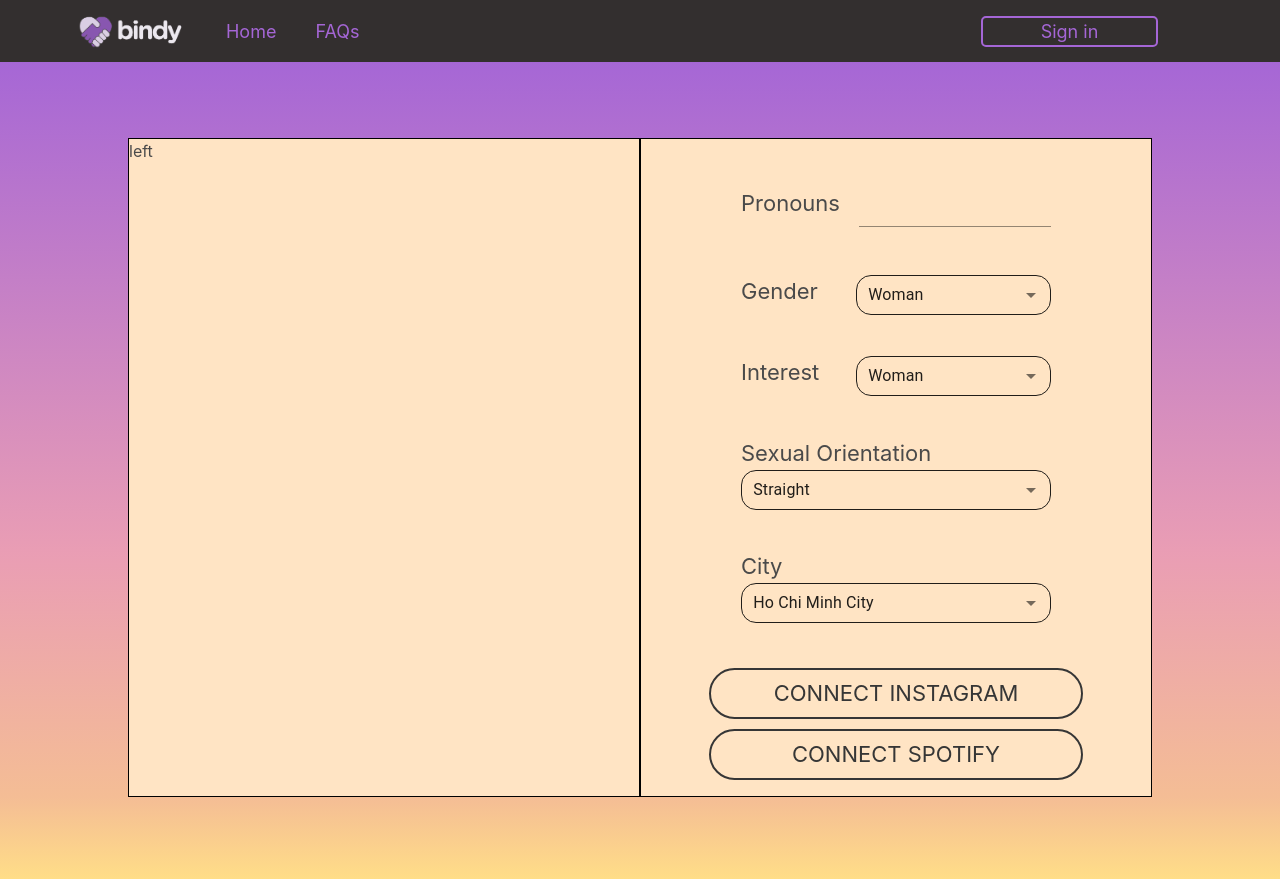
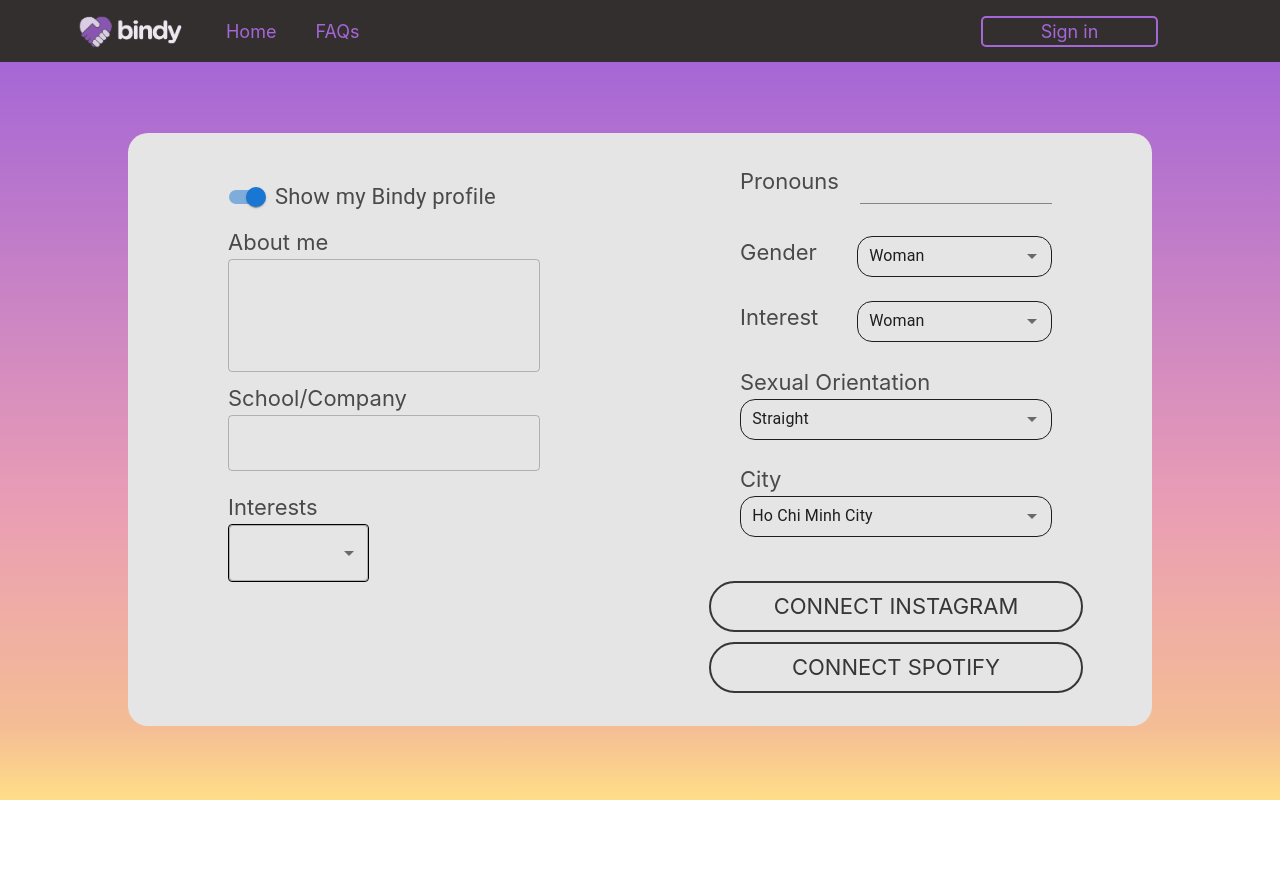
Before and after one commit to sangle-developh/Blindr, a React (Create React App) app: page /account in a window 1280 px wide. After the commit the page ends 800 px from the top, so only its background shows below. Built offline with nearby package versions, Linux system fonts and the light colour scheme.

Commit message:
left_column (#12)
add left_column for account page

```diff
--- a/src/Components/Account/components/RightPanel.js
+++ b/src/Components/Account/components/RightPanel.js
@@ -19,7 +19,7 @@ const useStyles = makeStyles({
     display: 'flex',
     flexDirection: 'row',
     justifyContent: 'space-between',
-    margin: '3rem 100px 2rem 100px',
+    margin: '2rem 100px 1rem 100px',
   },
 
   formControl: {
@@ -93,7 +93,7 @@ const RightPanel = () => {
   const [city, setCity] = useState('');
 
   return (
-    <div className="box-column right-box">
+    <div className="right-column right-box">
       <div className={classes.formField}>
         <h3>Pronouns</h3>
         <TextField
--- a/src/Components/Account/index.css
+++ b/src/Components/Account/index.css
@@ -15,12 +15,23 @@
   display: flex;
 }
 
-.box-column {
+.left-column {
   flex: 1 1;
-  background-color: bisque;
-  border: 1px black solid;
+  background-color: 'white';
+  display: flex;
+  flex-direction: column;
+  align-items: flex-start;
 }
 
+.right-column {
+  flex: 1 1;
+  background-color: 'white';
+}
+
+.field {
+  flex-direction: column;
+  flex: 1 1;
+}
 h3 {
   font-size: 22px;
 }
--- a/src/Components/Account/index.js
+++ b/src/Components/Account/index.js
@@ -1,16 +1,125 @@
-import React from 'react';
+import React, { useState } from 'react';
+import { makeStyles } from '@material-ui/styles';
+import Grid from '@material-ui/core/Grid';
+import FormControlLabel from '@material-ui/core/FormControlLabel';
+import Switch from '@material-ui/core/Switch';
+import TextField from '@material-ui/core/TextField';
 import './index.css';
 import RightPanel from './components/RightPanel';
+import MultilineTextFields from './menu';
 
-const Account = () => {
+const useStyles = makeStyles({
+  gridItem: {
+    width: '100%',
+  },
+  leftColumnRoot: {
+    direction: 'column',
+    alignItems: 'flex-start',
+    gap: '10px',
+    padding: '45px 100px',
+  },
+  input: {
+    fontSize: '30px',
+  },
+});
+
+export default (props) => {
+  const classes = useStyles(props);
+
+  const [state, setState] = useState({
+    checkedA: true,
+    checkedB: true,
+  });
+  const [bio, setBio] = useState('');
+  const [workplace, setWorkplace] = useState('');
+
+  const switchHandleChange = (event) => {
+    setState({ ...state, [event.target.name]: event.target.checked });
+  };
+
+  const bioHandleChange = (event) => {
+    setBio(event.target.value);
+  };
+
+  const workplaceHandleChange = (event) => {
+    setWorkplace(event.target.value);
+  };
+
   return (
     <div className="account-page">
       <div className="wrapper-box">
-        <div className="box-column">left</div>
+        <div className="left-column">
+          <Grid container className={classes.leftColumnRoot}>
+            <Grid item>
+              <FormControlLabel
+                control={
+                  <Switch
+                    checked={state.checkedB}
+                    onChange={switchHandleChange}
+                    name="checkedB"
+                    color="primary"
+                  />
+                }
+                sx={{
+                  '& .MuiFormControlLabel-label': {
+                    fontSize: '22px',
+                  },
+                }}
+                label="Show my Bindy profile"
+              />
+            </Grid>
+            <Grid item className={classes.gridItem}>
+              <Grid container direction="column" alignItems="flex-start">
+                <h3>About me</h3>
+                <TextField
+                  className={classes.gridItem}
+                  id="outlined-multiline-static"
+                  multiline
+                  rows={4}
+                  defaultValue="Default Value"
+                  variant="outlined"
+                  value={bio}
+                  onChange={bioHandleChange}
+                  sx={{
+                    '& .css-dpjnhs-MuiInputBase-root-MuiOutlinedInput-root': {
+                      border: '1px solid black',
+                      fontSize: '18px',
+                      borderRadius: '15px',
+                      backgroundColor: 'transparent',
+                    },
+                  }}
+                />
+              </Grid>
+            </Grid>
+            <Grid item className={classes.gridItem}>
+              <Grid container direction="column" alignItems="flex-start">
+                <h3>School/Company</h3>
+                <TextField
+                  className={classes.gridItem}
+                  id="outlined-multiline-flexible"
+                  multiline
+                  maxRows={4}
+                  value={workplace}
+                  onChange={workplaceHandleChange}
+                  variant="outlined"
+                  sx={{
+                    '& .css-dpjnhs-MuiInputBase-root-MuiOutlinedInput-root': {
+                      border: '1px solid black',
+                      fontSize: '18px',
+                      borderRadius: '15px',
+                      backgroundColor: 'transparent',
+                    },
+                  }}
+                />
+              </Grid>
+            </Grid>
+            <Grid item>
+              <MultilineTextFields />
+            </Grid>
+          </Grid>
+        </div>
         <RightPanel />
       </div>
     </div>
   );
 };
-
-export default Account;
--- /dev/null
+++ b/src/Components/Account/menu.js
@@ -0,0 +1,119 @@
+import React, { useState } from 'react';
+import { makeStyles } from '@material-ui/styles';
+import { Grid, Chip, TextField } from '@material-ui/core/';
+
+const useStyles = makeStyles(() => ({
+  paperRoot: {
+    background: '#e5e5e5',
+    display: 'flex',
+    justifyContent: 'center',
+    flexWrap: 'wrap',
+    listStyle: 'none',
+    padding: '4 px',
+    margin: 0,
+  },
+  chip: {
+    margin: '4 px',
+    borderColor: 'solid black',
+    borderWidth: 'medium',
+  },
+  margin: {
+    margin: '8 px',
+  },
+  menuAlign: {
+    textAlign: 'left',
+    margin: '10px 0',
+  },
+  menuBox: {
+    width: '160 px',
+  },
+  listElements: {
+    margin: '5px 5px',
+  },
+}));
+
+export default function MultilineTextFields() {
+  const classes = useStyles();
+  const [interest, setInterest] = useState('');
+  const [chipData, setChipData] = useState([]);
+
+  const [chipSelect, setChipSelect] = useState([
+    { key: 0, label: 'Cooking' },
+    { key: 1, label: 'Movies' },
+    { key: 2, label: 'Photography' },
+    { key: 3, label: 'Eating' },
+    { key: 4, label: 'Sleeping' },
+  ]);
+
+  const handleChange = (event) => {
+    setInterest(event.target.value);
+    for (let i = 0; i < chipSelect.length; i += 1) {
+      if (chipSelect[i].key === Number(event.target.value)) {
+        setChipData(() => [...chipData, chipSelect[i]]);
+        break;
+      }
+    }
+    setChipSelect(() => chipSelect.filter((el) => el.key !== Number(event.target.value)));
+  };
+
+  const handleDelete = (chipToDelete) => () => {
+    for (let i = 0; i < chipData.length; i += 1) {
+      if (chipData[i].key === chipToDelete.key) {
+        setChipSelect(() => [...chipSelect, chipData[i]]);
+        break;
+      }
+    }
+    setChipData((chips) => chips.filter((chip) => chip.key !== chipToDelete.key));
+  };
+
+  return (
+    <form className={classes.root} noValidate autoComplete="off">
+      <Grid>
+        <Grid className={classes.menuAlign}>
+          <Grid>
+            <h3>Interests</h3>
+            <TextField
+              id="outlined-select-currency-native"
+              select
+              // label="Native select"
+              value={interest}
+              onChange={handleChange}
+              SelectProps={{
+                native: true,
+              }}
+              variant="outlined"
+              className={classes.menuBox}
+              sx={{
+                '& .css-9ddj71-MuiInputBase-root-MuiOutlinedInput-root': {
+                  border: '1px solid black',
+                },
+              }}
+            >
+              <option aria-label="None" value="" />
+              {chipSelect.map((item) => (
+                <option key={item.label} value={item.key}>
+                  {item.label}
+                </option>
+              ))}
+            </TextField>
+          </Grid>
+        </Grid>
+
+        <Grid component="ul" className={classes.paperRoot}>
+          {chipData.map((data) => {
+            return (
+              <li key={data.key} className={classes.listElements}>
+                <Chip
+                  label={data.label}
+                  onDelete={handleDelete(data)}
+                  className={classes.chip}
+                  variant="outlined"
+                />
+              </li>
+            );
+          })}
+        </Grid>
+      </Grid>
+    </form>
+  );
+}
```
Also changed, not shown: 2 other files (tests, documents, lock files or other folders).
